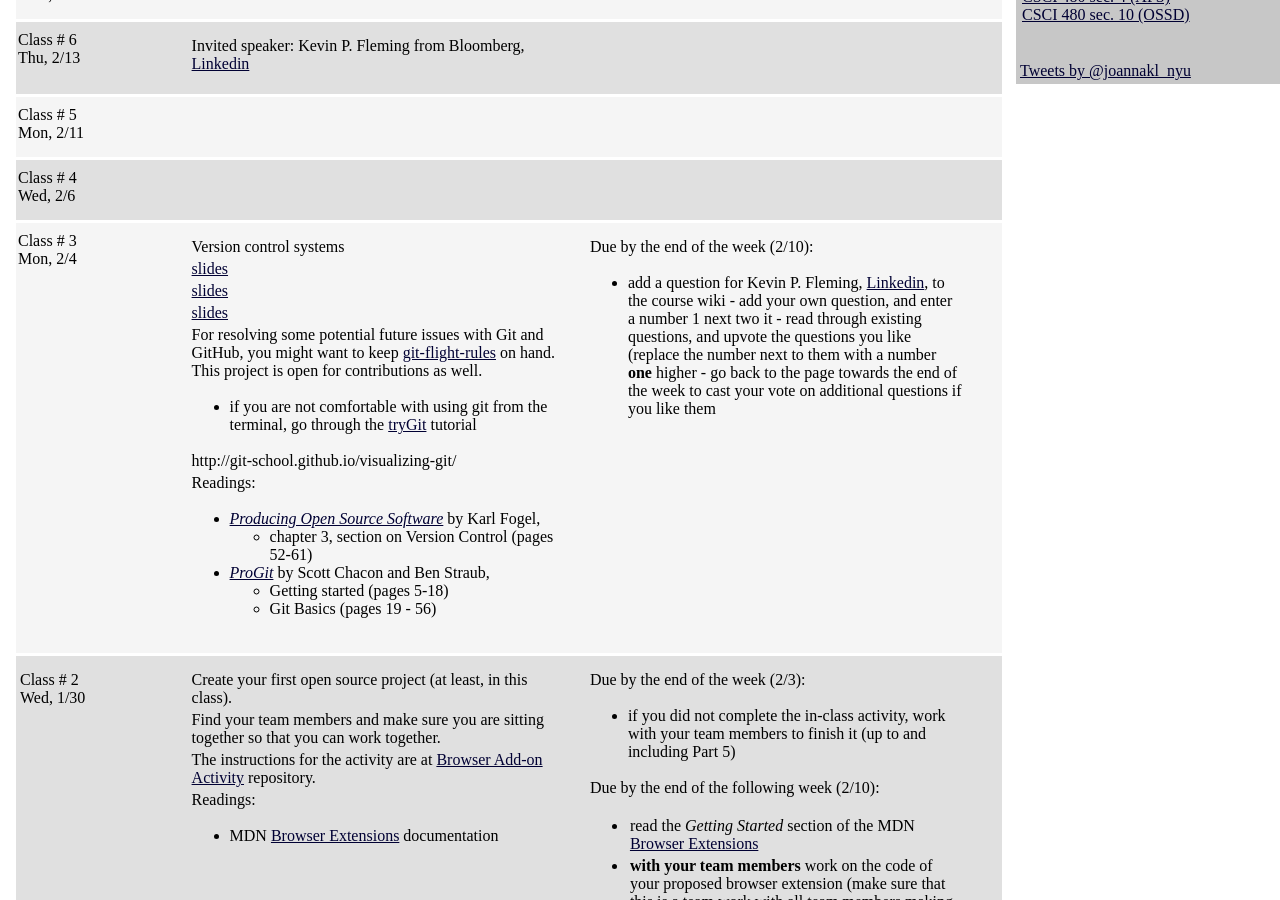
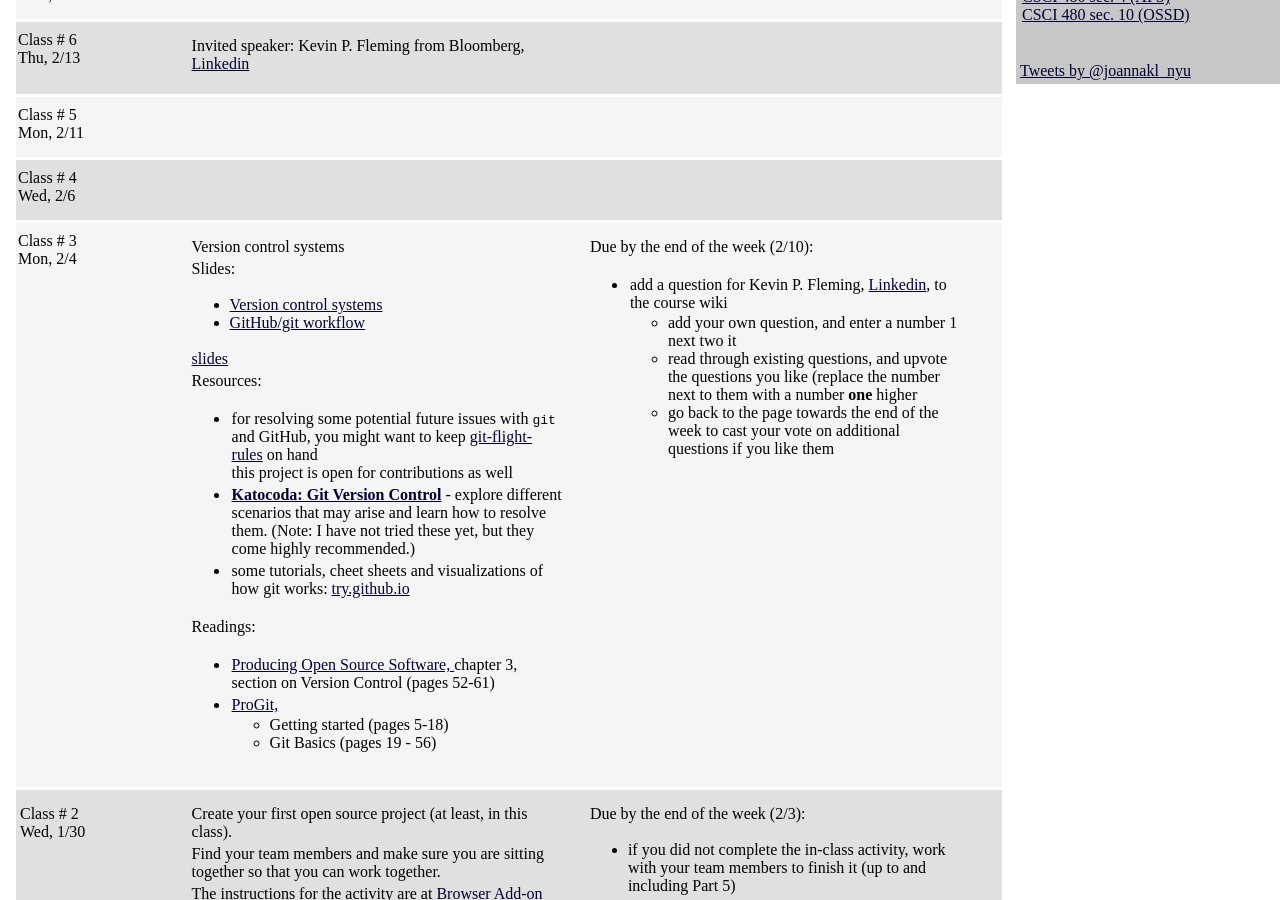
Before and after one commit to joannakl/ossd_s19, a Jekyll site: the page built from daily.html, in a window 1280 px wide and 900 px high, scrolled down 328 px. Built offline with Jekyll 4.4.1, drawn with Linux system fonts in a browser that asks for light colours; comment, search, counter and statistics services are not loaded.

Commit message:
formatting and some new links

```diff
--- a/_includes/daily/03.markdown
+++ b/_includes/daily/03.markdown
@@ -13,31 +13,36 @@ Mon, 2/4
 
 Version control systems
 
+Slides:
 
-[slides](slides/version_control_systems.html)
-
-[slides](slides/git_workflow_activity.pptx)
+- [Version control systems ](slides/version_control_systems.html)
+- [GitHub/git workflow](slides/git_workflow_activity.pptx)
 
 [slides](slides/week4/git_activity.html)
 
-For resolving some potential future issues with Git and GitHub, you might
-want to keep [git-flight-rules](https://github.com/k88hudson/git-flight-rules) on hand. <br>
-This project is open for contributions as well.
+Resources:
 
+- for resolving some potential future issues with `git` and GitHub, you might
+want to keep [git-flight-rules](https://github.com/k88hudson/git-flight-rules) on hand <br>
+this project is open for contributions as well
 
-- if you are not comfortable with using git from the terminal, go through the [tryGit](https://try.github.io/levels/1/challenges/1) tutorial
+- __[Katocoda: Git Version Control](https://www.katacoda.com/courses/git)__ -
+explore different scenarios that may arise and learn how to resolve them.
+(Note: I have not tried  these yet, but they come highly recommended.)
 
-http://git-school.github.io/visualizing-git/
+- some tutorials, cheet sheets and visualizations of how git works: [try.github.io](https://try.github.io/)
+
 
 
 Readings:
 
-- [_Producing Open Source Software_](http://producingoss.com/) by Karl Fogel,
-    - chapter 3, section on Version Control (pages 52-61)
+- [{{ site.book_opt_1 }}]( {{ site.book_opt_1_link }}) chapter 3, section on Version Control (pages 52-61)
 
-- [_ProGit_](https://git-scm.com/book/en/v2) by Scott Chacon and Ben Straub,
-    - Getting started (pages 5-18)
-    - Git Basics (pages 19 - 56)
+- [{{ site.book_opt_5 }}]( {{ site.book_opt_5_link }})
+  - Getting started (pages 5-18)
+  - Git Basics (pages 19 - 56)
+
+
 
 </p>
 </div>
@@ -49,9 +54,11 @@ Readings:
 Due by the end of the week (2/10):
 
 - add a question for Kevin P. Fleming, [Linkedin](https://www.linkedin.com/in/kpfleming/), to the course wiki
-      - add your own question, and enter a number 1 next two it
-      - read through existing questions, and upvote the questions you like (replace the number next to them with a number __one__ higher
-      - go back to the page towards the end of the week to cast your vote on additional questions if you like them
+
+  - add your own question, and enter a number 1 next two it
+  - read through existing questions, and upvote the questions you like (replace the number next to them with a number __one__ higher
+  - go back to the page towards the end of the week to cast your vote on additional questions if you like them
+
 
 
 
```
